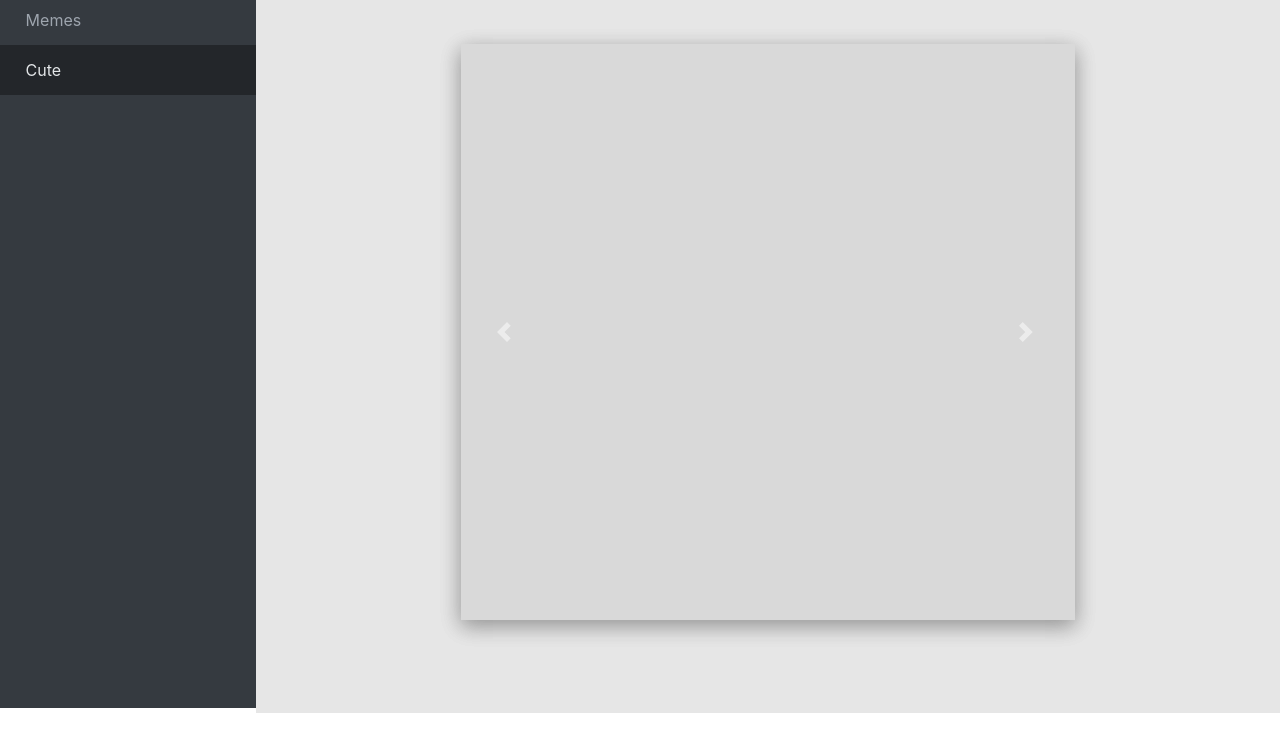
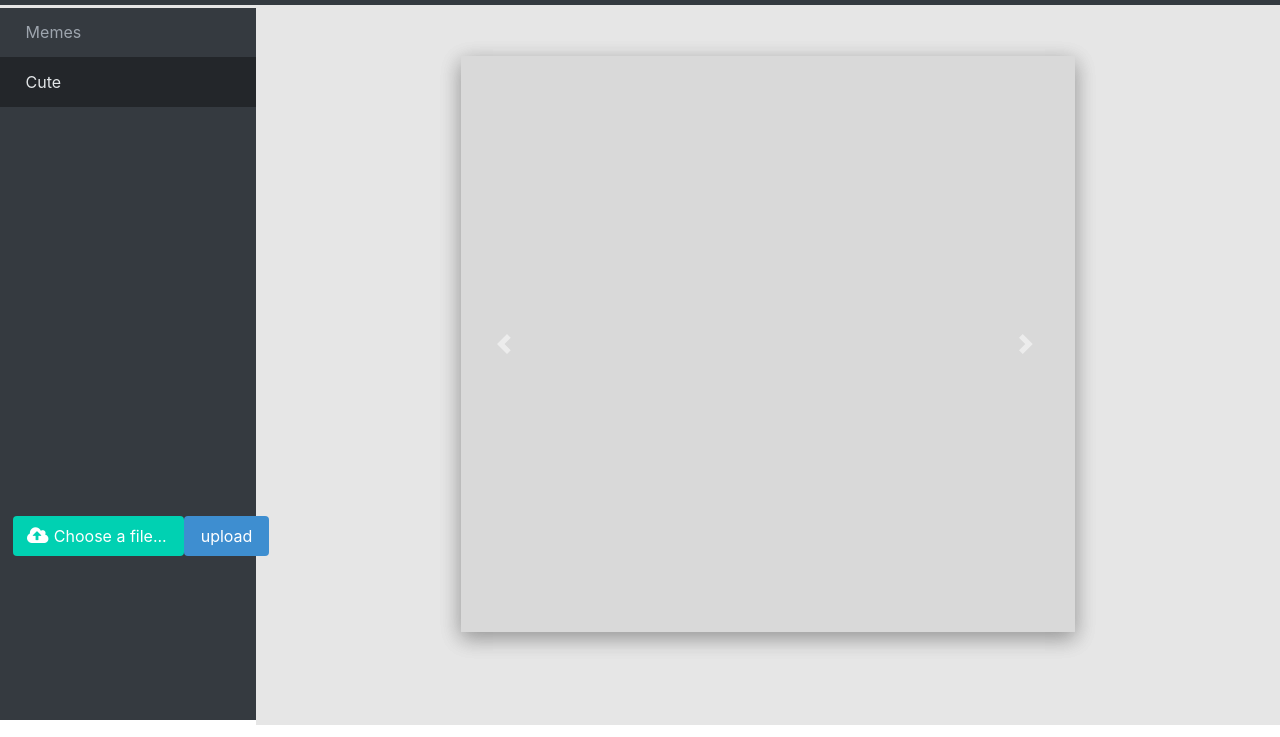
Before and after one commit to instapups/instapups.github.io, a plain HTML site: page index.html in a window 1280 px wide. Shown: the part 63-800 px from the top of the page. Drawn offline with nearby package versions, Linux system fonts and the light colour scheme; no server answers.

Commit message:
updated css

```diff
--- a/index.html
+++ b/index.html
@@ -8,6 +8,8 @@
 <script src="https://code.jquery.com/jquery-3.2.1.slim.min.js" integrity="sha384-KJ3o2DKtIkvYIK3UENzmM7KCkRr/rE9/Qpg6aAZGJwFDMVNA/GpGFF93hXpG5KkN" crossorigin="anonymous"></script>
 <script src="https://cdnjs.cloudflare.com/ajax/libs/popper.js/1.11.0/umd/popper.min.js" integrity="sha384-b/U6ypiBEHpOf/4+1nzFpr53nxSS+GLCkfwBdFNTxtclqqenISfwAzpKaMNFNmj4" crossorigin="anonymous"></script>
 <script src="https://maxcdn.bootstrapcdn.com/bootstrap/4.0.0-beta/js/bootstrap.min.js" integrity="sha384-h0AbiXch4ZDo7tp9hKZ4TsHbi047NrKGLO3SEJAg45jXxnGIfYzk4Si90RDIqNm1" crossorigin="anonymous"></script>
+<link rel="stylesheet" href="bulma.css">
+<link rel="stylesheet" href="https://cdnjs.cloudflare.com/ajax/libs/font-awesome/4.7.0/css/font-awesome.min.css">
 
 <style>
 
@@ -140,6 +142,15 @@ a:hover {
 	background-color: #262626;
 }
 
+.input-group {
+	margin: 5%;
+	margin-top: 160%;
+}
+
+#myfile {
+	width: 40%;
+}
+
 </style>
 
 <title>InstaPups</title>
@@ -168,31 +179,39 @@ a:hover {
     </div>
 </div>
 
-
-
 <div id = "navigation">
 <ul>
 	<li><div class="active"  onclick="selectCategory('Memes')" id="Memes">Memes</div></li>
     <li><div id="Cute" onclick="selectCategory('Cute')">Cute</div></li>
+
+		<div class="input-group">
+    		<!-- <input type="file" name="myfile" /> -->
+
+			<div class="field">
+			  <div class="file is-primary">
+			    <label class="file-label">
+			      <input class="file-input" type="file" name="myfile" id = "myfile">
+			      <span class="file-cta">
+			        <span class="file-icon">
+			        <i class="fa fa-cloud-upload" style="font-size:20px"></i>
+			        </span>
+			        <span class="file-label">
+			          Choose a file...
+			        </span>
+			      </span>
+			    </label>
+			  </div>
+			</div>
+			<button onclick = "uploadFile()" class="button is-info">upload</button>
+		</div>
+
+
 </ul>
-<!-- <div id="list-example" class="list-group">
-  <div class = "active-nav" id="Memes">
-  <a class="list-group-item list-group-item-action" href="javascript: selectCategory('Memes')">Memes</a>
-  </div>
-  <div id="Cute">
-  <a class="list-group-item list-group-item-action" href="javascript: selectCategory('Cute')">Cute</a>
-  </div>
-</div> -->
+<div>
+</div>
 </div>
 
-
-
 <div id = "content">
-
-<div class="upload-btn-wrapper">
-    <!-- <button class="btn">Upload a file</button> -->
-    <input type="file" name="myfile" id = "myfile"/>
-</div>
 
 <div id = "image-container">
   <div id="carouselExampleControls" class="carousel slide" data-ride="carousel">
@@ -214,8 +233,6 @@ a:hover {
 
 </div>
 
-<!-- <button onclick = "uploadFile()">upload</button> -->
-
 </body>
 
 </html>
```
